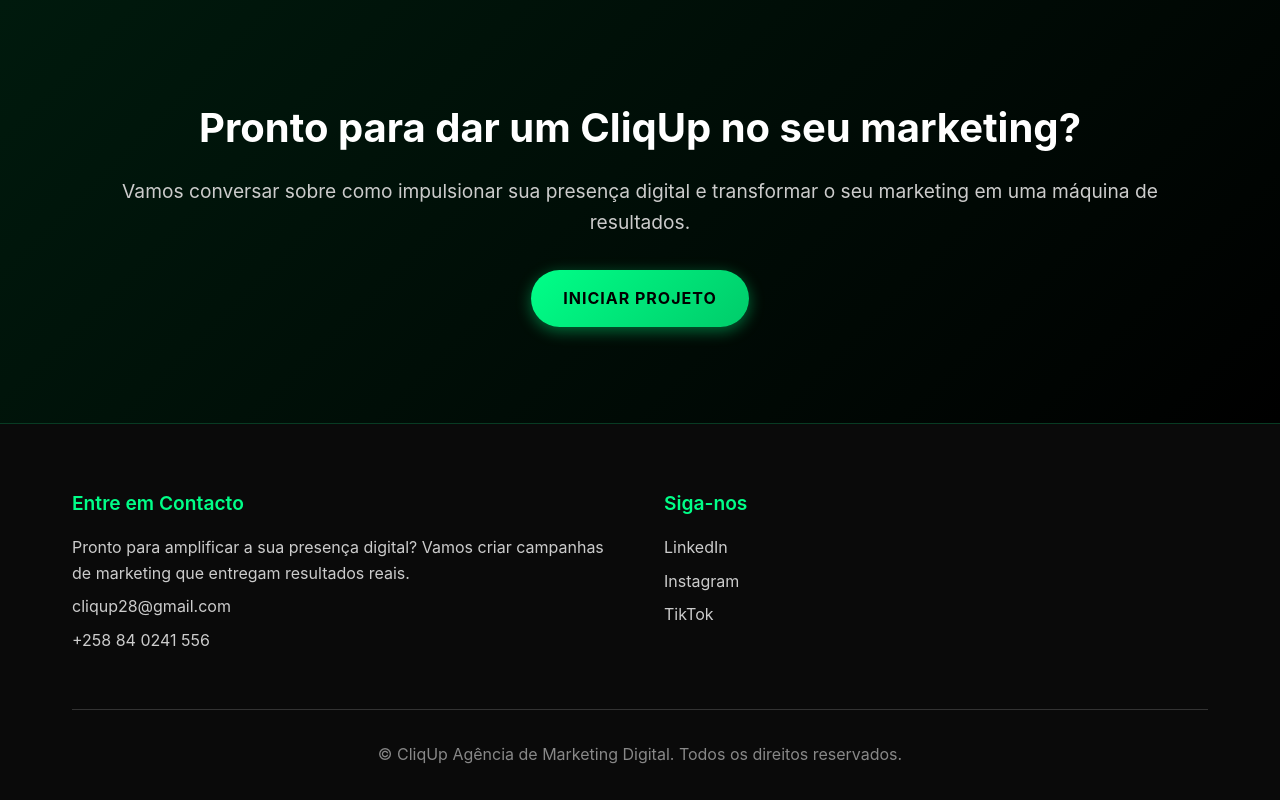
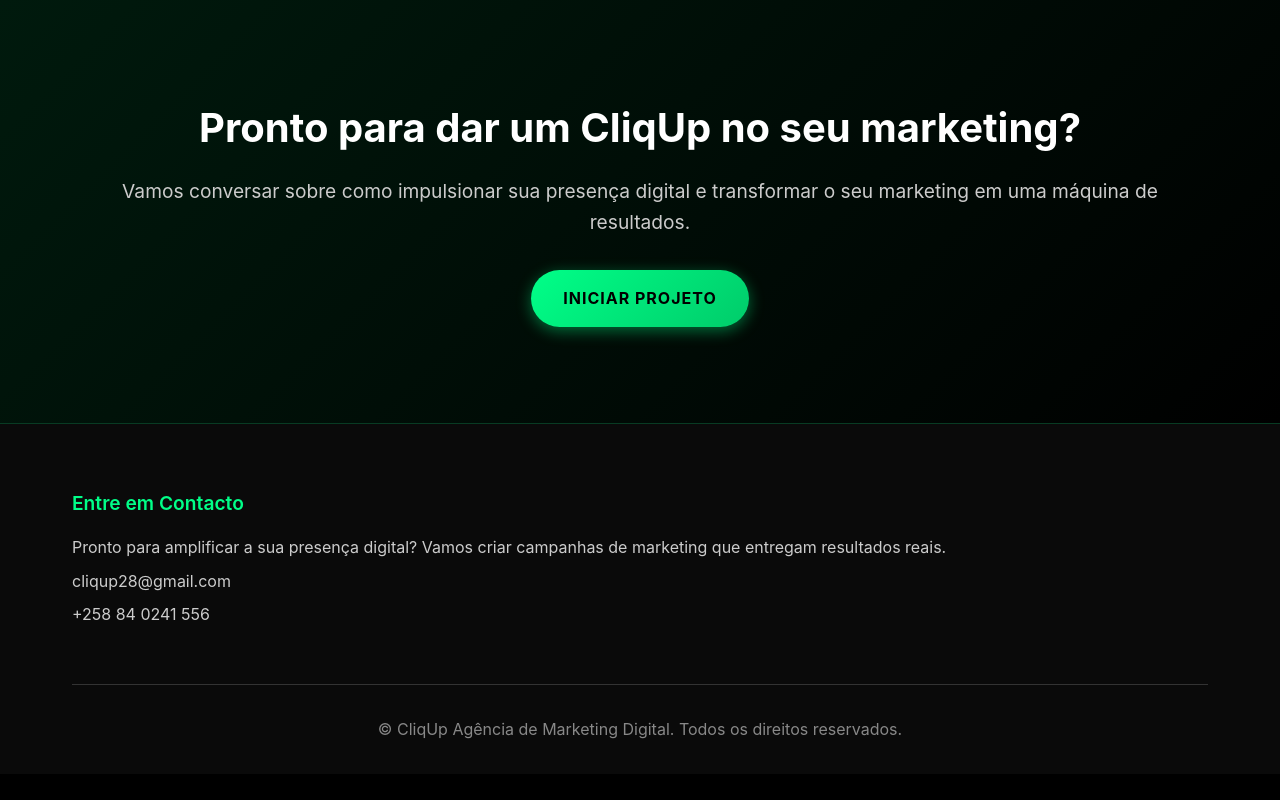
Before and after one commit to DANdan00DAN86/CliqUp, a plain HTML site: page index.html in a window 1280 px wide. Shown: the part 2737-3537 px from the top of the page. After the commit the page ends 3511 px from the top, so only its background shows below. Drawn offline with Linux system fonts and the light colour scheme.

Commit message:
Update index.html

```diff
--- a/index.html
+++ b/index.html
@@ -643,12 +643,7 @@
                 </div>
 
 
-                <div class="footer-section">
-                    <h4>Siga-nos</h4>
-                    <a href="#">LinkedIn</a>
-                    <a href="https://www.instagram.com/cliq_up/">Instagram</a>
-                    <a href="https://www.tiktok.com/@cliqup">TikTok</a>
-                </div>
+
             </div>
             <div class="footer-bottom">
                 <p>&copy;  CliqUp Agência de Marketing Digital. Todos os direitos reservados.</p>
```
